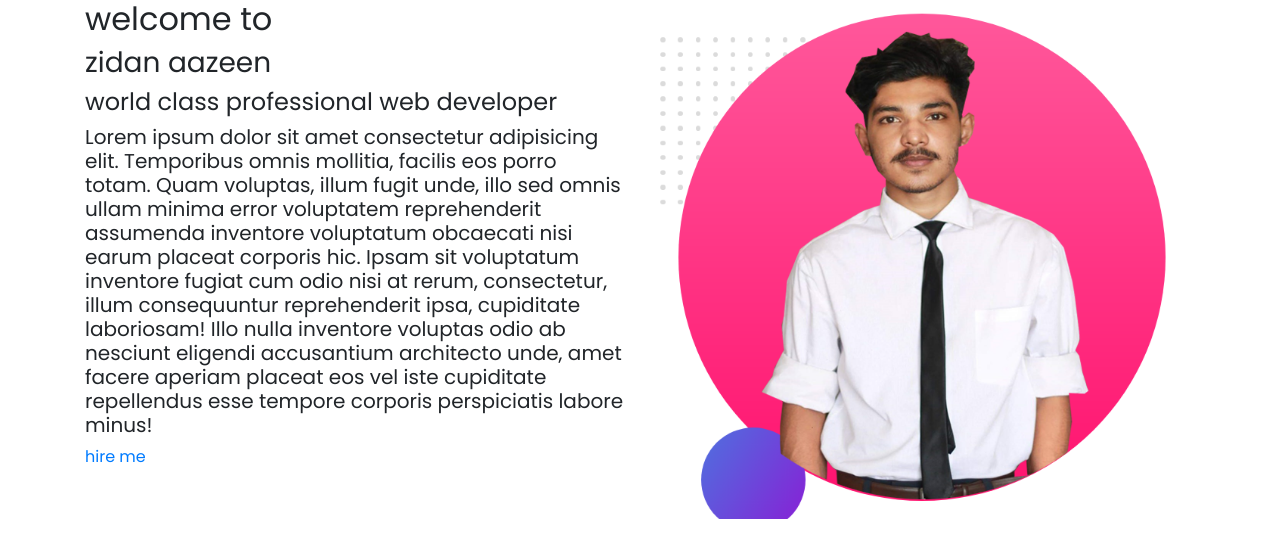
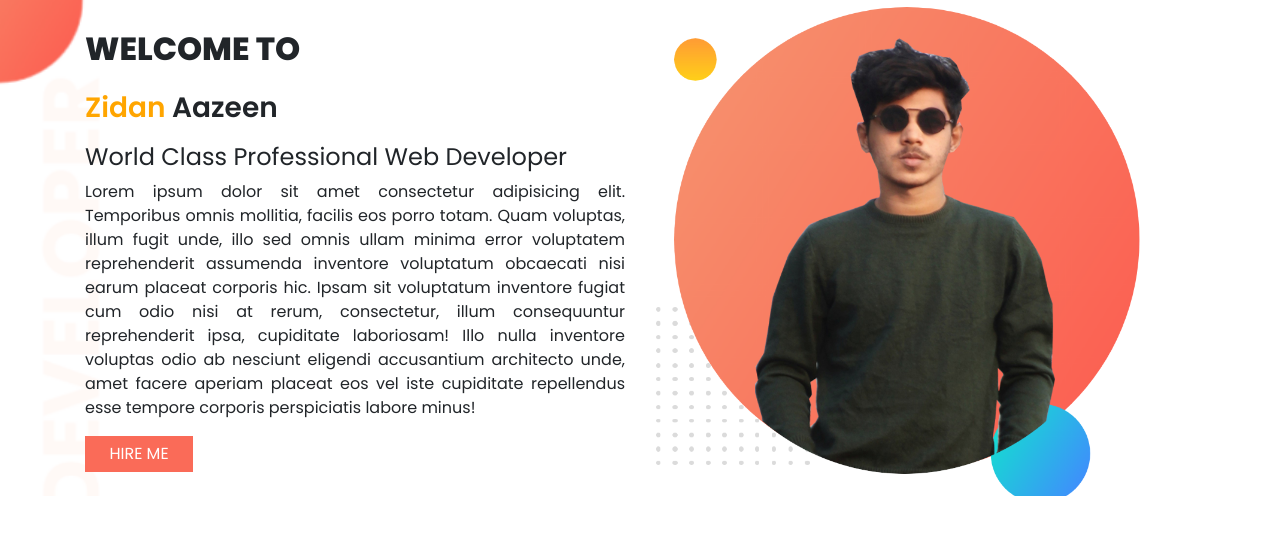
Before and after one commit to ZidanAazeen/portfolio, a plain HTML site: page index.html in a window 1280 px wide. Drawn offline with Linux system fonts and the light colour scheme.

Commit message:
first update

```diff
--- a/index.html
+++ b/index.html
@@ -19,32 +19,28 @@
 
 <body>
     <!-- header part start -->
-    <section>
+    <section id="header-part">
         <div class="container">
             <div class="row">
                 <!-- content part start -->
                 <div class="col-lg-6">
                     <div class="main-content">
                         <h2>welcome to</h2>
-                        <h3>zidan aazeen</h3>
+                        <h3><span class="color">zidan</span> aazeen</h3>
                         <h4>world class professional web developer</h4>
-                        <h5>Lorem ipsum dolor sit amet consectetur adipisicing elit. Temporibus omnis mollitia, facilis
-                            eos
-                            porro totam. Quam voluptas, illum fugit unde, illo sed omnis ullam minima error voluptatem
-                            reprehenderit assumenda inventore voluptatum obcaecati nisi earum placeat corporis hic.
-                            Ipsam
-                            sit voluptatum inventore fugiat cum odio nisi at rerum, consectetur, illum consequuntur
-                            reprehenderit ipsa, cupiditate laboriosam! Illo nulla inventore voluptas odio ab nesciunt
-                            eligendi accusantium architecto unde, amet facere aperiam placeat eos vel iste cupiditate
-                            repellendus esse tempore corporis perspiciatis labore minus!</h5>
-                        <a href="https://www.linkedin.com/in/mr-zidan-9723421ab/">hire me</a>
+                        <p> Lorem ipsum dolor sit amet consectetur adipisicing elit. Temporibus omnis mollitia, facilis eos porro totam. Quam voluptas, illum fugit unde, illo sed omnis ullam minima error voluptatem reprehenderit assumenda inventore voluptatum
+                            obcaecati nisi earum placeat corporis hic. Ipsam sit voluptatum inventore fugiat cum odio nisi at rerum, consectetur, illum consequuntur reprehenderit ipsa, cupiditate laboriosam! Illo nulla inventore voluptas odio ab nesciunt
+                            eligendi accusantium architecto unde, amet facere aperiam placeat eos vel iste cupiditate repellendus esse tempore corporis perspiciatis labore minus!</p>
+                        <div class="header-btn">
+                            <a href="https://www.linkedin.com/in/mr-zidan-9723421ab/">hire me</a>
+                        </div>
                     </div>
                 </div>
                 <!-- content part end -->
                 <!-- image part start -->
                 <div class="col-lg-6">
                     <div class="main-image">
-                        <img src="img/image02.png" alt="image not found" class="img-fluid">
+                        <img src="img/jmage01.png" alt="image not found" class="img-fluid">
                     </div>
                 </div>
                 <!-- image part end -->
--- a/style.css
+++ b/style.css
@@ -1,5 +1,69 @@
-body{
-    margin:0;
-    padding:0;
+body {
+    margin: 0;
+    padding: 0;
     font-family: 'Poppins', sans-serif;
 }
+
+html {
+    scroll-behavior: smooth;
+}
+
+#header-part {
+    background-image: url('img/top-banner.png');
+    background-repeat: no-repeat;
+    background-size: cover;
+}
+
+.main-content h2 {
+    font-weight: 800;
+    text-transform: uppercase;
+    padding-top: 30px;
+}
+
+.main-content h3 {
+    font-weight: 600;
+    text-transform: capitalize;
+    padding-top: 15px;
+}
+
+.main-content .color {
+    color: orange;
+}
+
+.main-content h4 {
+    font-weight: 400;
+    text-transform: capitalize;
+    padding-top: 10px;
+}
+
+.main-content p {
+    text-align: justify;
+}
+
+.main-image img {
+    width: 500px;
+}
+
+.header-btn {
+    padding: 6px 20px;
+    background-color: #FA6B58;
+    width: 20%;
+    text-align: center;
+    border-radius: 0;
+    text-transform: uppercase;
+    transition: 0.5s all ease;
+}
+
+.header-btn a {
+    color: #ffffff;
+}
+
+.header-btn:hover {
+    background-color: transparent;
+    border: 1px solid #FA6B58;
+}
+
+.header-btn a:hover {
+    color: #FA6B58;
+    text-decoration: none;
+}
```
Also changed, not shown: img/dream-bg (1).png (deleted), img/top-banner.png (added).
